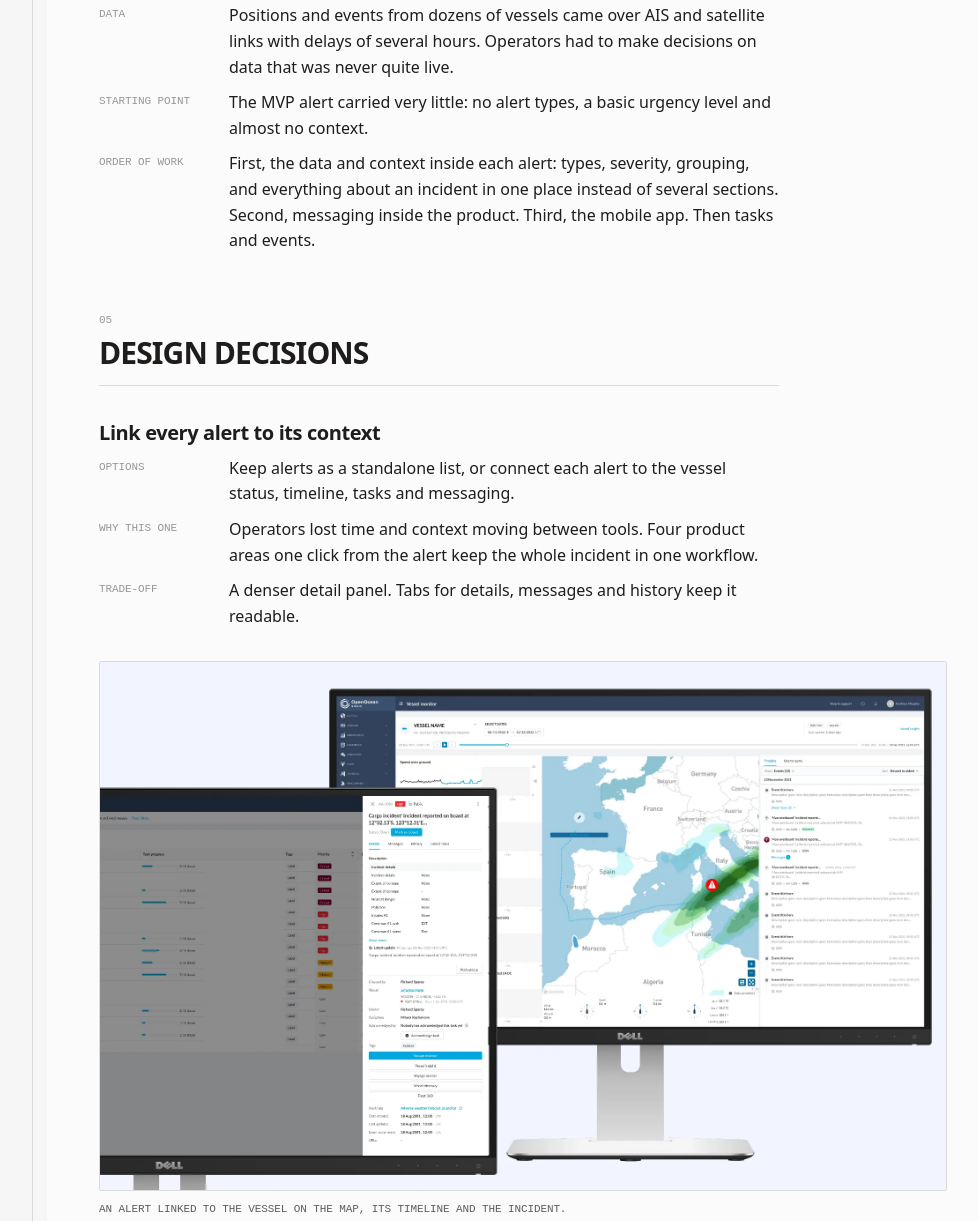
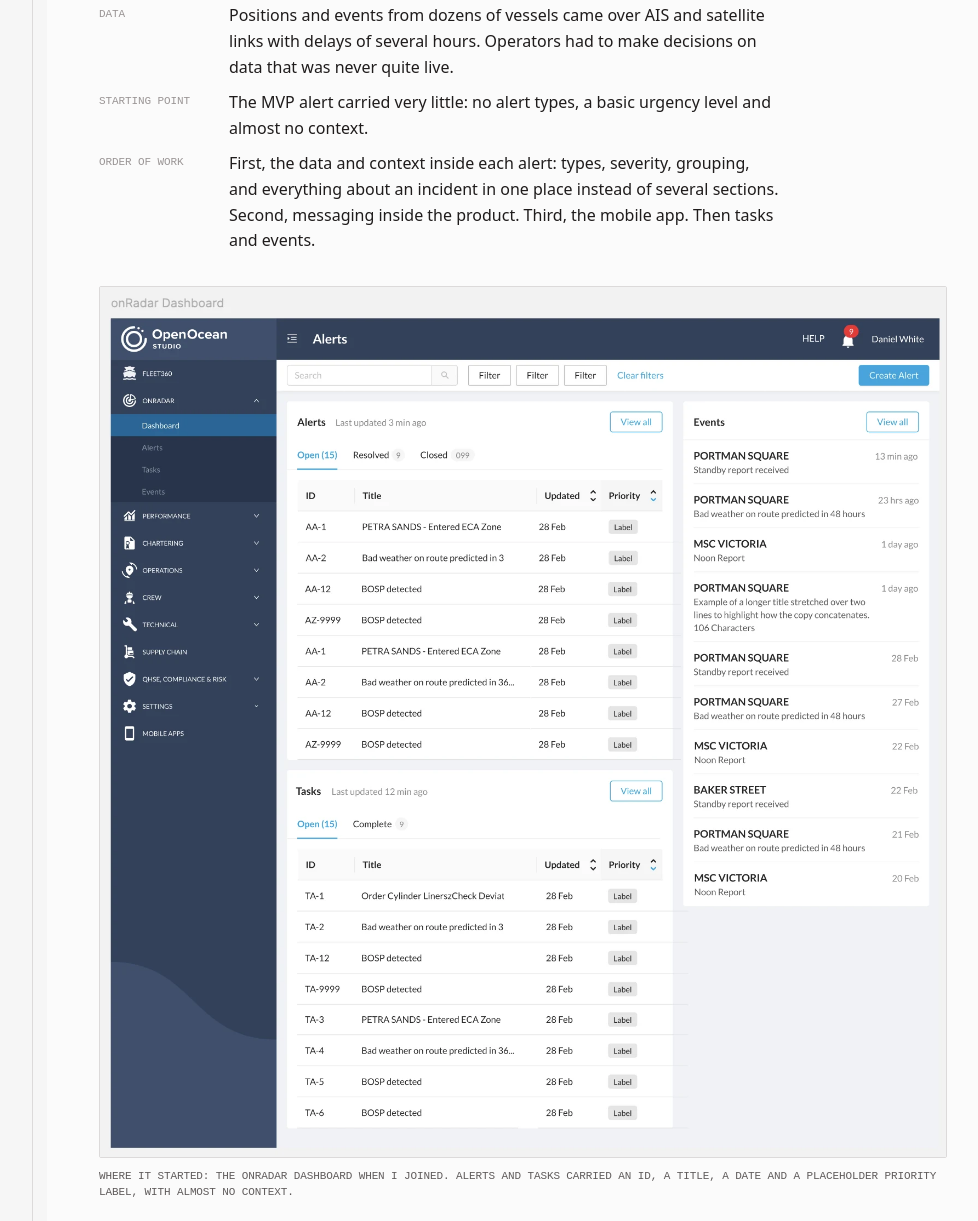
Before and after one commit to milanakachanava/portfolio, an Astro site: page /work/onradar in a window 1280 px wide. Shown: the part 3486-4707 px from the top of the page, without its empty margins (267-1245 px from the left). Built offline with nearby package versions, Linux system fonts and the light colour scheme; Astro itself is replaced by a stand-in of ours.

Commit message:
onRADAR: add the MVP dashboard as the starting point
Co-Authored-By: Claude Opus 5.5 <noreply@anthropic.com>
Claude-Session: https://claude.ai/code/session_016GCXRfXX25ywej4H2WbwWC

```diff
--- a/src/content/work/onradar.md
+++ b/src/content/work/onradar.md
@@ -51,6 +51,8 @@ What we learned:
   <dt>Starting point</dt><dd>The MVP alert carried very little: no alert types, a basic urgency level and almost no context.</dd>
   <dt>Order of work</dt><dd>First, the data and context inside each alert: types, severity, grouping, and everything about an incident in one place instead of several sections. Second, messaging inside the product. Third, the mobile app. Then tasks and events.</dd>
 </dl>
+
+<figure><img src="/work/onradar/before-mvp.webp" alt="The onRADAR MVP dashboard: lists of alerts, tasks and events with only an ID, title, date and a generic priority label" loading="lazy" /><figcaption>Where it started: the onRADAR dashboard when I joined. Alerts and tasks carried an ID, a title, a date and a placeholder priority label, with almost no context.</figcaption></figure>
 
 ## Design decisions
 
```
Also changed, not shown: public/work/onradar/before-mvp.webp (added).
